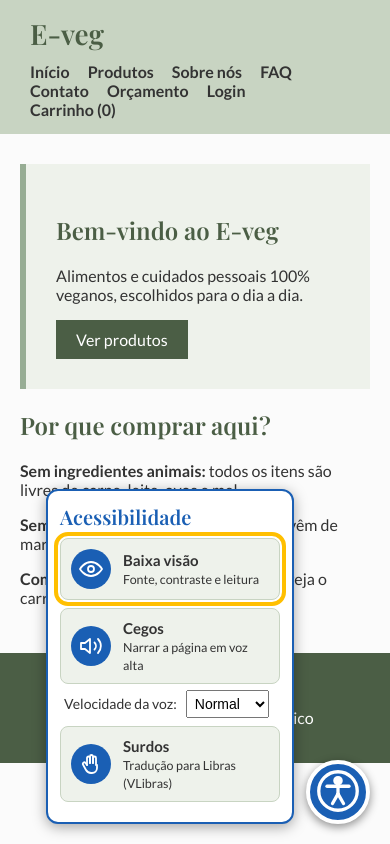
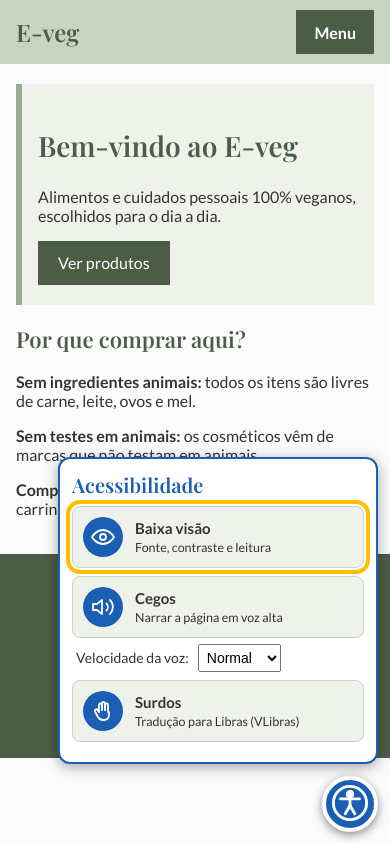
Before and after one commit to ojsuporte-coder/E-Veg, a plain HTML site: page index.html in a window 390 px wide. Both pictures are taken after a click on the button "Abrir menu de acessibilidade". Drawn offline with nearby package versions, Linux system fonts and the light colour scheme.

Commit message:
Update two

```diff
--- a/css/style.css
+++ b/css/style.css
@@ -1,4 +1,17 @@
 /* Estilos do E-veg */
+
+* {
+    box-sizing: border-box;
+}
+
+html {
+    -webkit-text-size-adjust: 100%;
+}
+
+img {
+    max-width: 100%;
+    height: auto;
+}
 
 body {
     font-family: 'Lato', sans-serif;
@@ -142,6 +155,8 @@ legend {
     border-radius: 12px;
     box-shadow: 0 3px 14px rgba(0, 0, 0, 0.35);
     padding: 12px;
+    max-height: calc(100vh - 40px);
+    overflow-y: auto;
     z-index: 9999;
 }
 
@@ -220,12 +235,6 @@ legend {
     visibility: hidden !important;
 }
 
-@media (max-width: 400px) {
-    .acess-menu {
-        width: 220px;
-    }
-}
-
 /* Cabeçalho */
 header {
     background-color: #c8d4c2;
@@ -260,11 +269,21 @@ nav a:hover {
     text-decoration: underline;
 }
 
+/* Botão "Menu" (só aparece no celular) */
+.menu-botao {
+    display: none;
+}
+
 /* Conteúdo */
 main {
     max-width: 900px;
     margin: 0 auto;
     padding: 30px 20px;
+    overflow-wrap: break-word;
+}
+
+#area-carrinho {
+    overflow-x: auto;
 }
 
 .destaque {
@@ -367,3 +386,127 @@ footer a {
 footer nav {
     margin-bottom: 10px;
 }
+
+/* ===== Celular e telas pequenas ===== */
+@media (max-width: 720px) {
+    header {
+        padding: 10px 16px;
+        display: flex;
+        flex-wrap: wrap;
+        align-items: center;
+        justify-content: space-between;
+    }
+
+    .logo {
+        font-size: 24px;
+    }
+
+    .menu-botao {
+        display: block;
+        background-color: #4b5e45;
+        color: white;
+        border: none;
+        padding: 10px 18px;
+        min-height: 44px;
+        font-family: 'Lato', sans-serif;
+        font-size: 16px;
+        font-weight: bold;
+        cursor: pointer;
+    }
+
+    nav {
+        width: 100%;
+    }
+
+    nav.fechado {
+        display: none;
+    }
+
+    nav ul {
+        margin-top: 8px;
+    }
+
+    nav li {
+        display: block;
+        margin: 0;
+        border-top: 1px solid #97ad94;
+    }
+
+    nav a {
+        display: block;
+        padding: 12px 4px;
+    }
+
+    main {
+        padding: 20px 16px;
+    }
+
+    h1 {
+        font-size: 28px;
+    }
+
+    h2 {
+        font-size: 22px;
+    }
+
+    .destaque {
+        padding: 20px 16px;
+    }
+
+    .produto {
+        display: block;
+        width: 100%;
+        margin: 10px 0;
+    }
+
+    .botao {
+        min-height: 44px;
+        padding: 12px 20px;
+    }
+
+    form {
+        max-width: 100%;
+    }
+
+    th, td {
+        padding: 6px 4px;
+        font-size: 14px;
+    }
+
+    .pergunta {
+        padding: 14px 0;
+    }
+
+    footer {
+        padding-bottom: 90px;
+    }
+
+    /* botão e menu de acessibilidade */
+    .acess-botao {
+        width: 56px;
+        height: 56px;
+        right: 12px;
+        bottom: 12px;
+    }
+
+    .acess-botao svg {
+        width: 38px;
+        height: 38px;
+    }
+
+    .acess-menu {
+        right: 12px;
+        bottom: 80px;
+        width: calc(100% - 24px);
+        max-width: 320px;
+        max-height: calc(100vh - 100px);
+    }
+}
+
+/* Celular deitado (pouca altura): o menu de acessibilidade ocupa a altura toda */
+@media (max-height: 480px) {
+    .acess-menu {
+        bottom: 12px;
+        max-height: calc(100vh - 24px);
+    }
+}
--- a/index.html
+++ b/index.html
@@ -5,25 +5,25 @@
     <meta name="viewport" content="width=device-width, initial-scale=1.0">
     <title>Produtos Veganos - E-veg</title>
     <link href="https://fonts.googleapis.com/css2?family=Playfair+Display:wght@400;600&family=Lato:wght@300;400;700&display=swap" rel="stylesheet">
-    <link rel="stylesheet" href="css/style.css">
-    <script src="js/script.js"></script>
+    <link rel="stylesheet" href="css/style.css?v=3">
+    <script src="js/script.js?v=3"></script>
 </head>
 <body>
     <!-- Menu de acessibilidade: um botão que abre as opções para cada público -->
     <div class="acess">
-        <div class="acess-menu" id="acess-menu" role="group" aria-label="Opções de acessibilidade">
+        <div class="acess-menu" id="acess-menu" style="display: none;" role="group" aria-label="Opções de acessibilidade">
             <p class="acess-titulo">Acessibilidade</p>
 
             <button class="acess-item" id="item-baixa-visao" onclick="abrirBaixaVisao()">
                 <span class="acess-icone">
-                    <svg viewBox="0 0 24 24" aria-hidden="true"><path d="M1 12s4-7 11-7 11 7 11 7-4 7-11 7S1 12 1 12z"/><circle cx="12" cy="12" r="3"/></svg>
+                    <svg viewBox="0 0 24 24" width="24" height="24" aria-hidden="true"><path d="M1 12s4-7 11-7 11 7 11 7-4 7-11 7S1 12 1 12z"/><circle cx="12" cy="12" r="3"/></svg>
                 </span>
                 <span><b>Baixa visão</b><br><small>Fonte, contraste e leitura</small></span>
             </button>
 
             <button class="acess-item" id="botao-narrar" onclick="narrar()">
                 <span class="acess-icone">
-                    <svg viewBox="0 0 24 24" aria-hidden="true"><polygon points="11 5 6 9 2 9 2 15 6 15 11 19 11 5"/><path d="M15.5 8.5a5 5 0 0 1 0 7"/><path d="M19 5a10 10 0 0 1 0 14"/></svg>
+                    <svg viewBox="0 0 24 24" width="24" height="24" aria-hidden="true"><polygon points="11 5 6 9 2 9 2 15 6 15 11 19 11 5"/><path d="M15.5 8.5a5 5 0 0 1 0 7"/><path d="M19 5a10 10 0 0 1 0 14"/></svg>
                 </span>
                 <span><b>Cegos</b><br><small id="texto-narrar">Narrar a página em voz alta</small></span>
             </button>
@@ -38,20 +38,21 @@
 
             <button class="acess-item" id="item-libras" onclick="abrirLibras()">
                 <span class="acess-icone">
-                    <svg viewBox="0 0 24 24" aria-hidden="true"><path d="M8 13V6a1.5 1.5 0 0 1 3 0v5"/><path d="M11 11V4.5a1.5 1.5 0 0 1 3 0V11"/><path d="M14 11V6a1.5 1.5 0 0 1 3 0v7"/><path d="M8 13l-1.5-2a1.5 1.5 0 0 0-2.4 1.8L7 18a6 6 0 0 0 5 3h1a5 5 0 0 0 5-5v-3"/></svg>
+                    <svg viewBox="0 0 24 24" width="24" height="24" aria-hidden="true"><path d="M8 13V6a1.5 1.5 0 0 1 3 0v5"/><path d="M11 11V4.5a1.5 1.5 0 0 1 3 0V11"/><path d="M14 11V6a1.5 1.5 0 0 1 3 0v7"/><path d="M8 13l-1.5-2a1.5 1.5 0 0 0-2.4 1.8L7 18a6 6 0 0 0 5 3h1a5 5 0 0 0 5-5v-3"/></svg>
                 </span>
                 <span><b>Surdos</b><br><small>Tradução para Libras (VLibras)</small></span>
             </button>
         </div>
 
         <button class="acess-botao" id="acess-botao" onclick="abrirMenuAcessibilidade()" aria-label="Abrir menu de acessibilidade" aria-expanded="false" aria-controls="acess-menu">
-            <svg viewBox="0 0 24 24" aria-hidden="true"><circle cx="12" cy="12" r="10.5"/><circle cx="12" cy="6.4" r="1.7" class="preenchido"/><path d="M6 9.4h12"/><path d="M12 9.4v4.2"/><path d="M12 13.6l-3 5.2"/><path d="M12 13.6l3 5.2"/></svg>
+            <svg viewBox="0 0 24 24" width="44" height="44" aria-hidden="true"><circle cx="12" cy="12" r="10.5"/><circle cx="12" cy="6.4" r="1.7" class="preenchido"/><path d="M6 9.4h12"/><path d="M12 9.4v4.2"/><path d="M12 13.6l-3 5.2"/><path d="M12 13.6l3 5.2"/></svg>
         </button>
     </div>
     <a class="pular" href="#conteudo">Pular para o conteúdo</a>
     <header>
         <a class="logo" href="index.html">E-veg</a>
-        <nav aria-label="Menu principal">
+        <button class="menu-botao" id="menu-botao" onclick="abrirMenu()" aria-expanded="false" aria-controls="menu-principal">Menu</button>
+        <nav id="menu-principal" aria-label="Menu principal">
             <ul>
                 <li><a href="index.html" aria-current="page">Início</a></li>
                 <li><a href="produtos.html">Produtos</a></li>
--- a/js/script.js
+++ b/js/script.js
@@ -209,6 +209,20 @@ function calcular() {
     document.getElementById("resultado").innerHTML = formatar(total);
 }
 
+// ----- Menu de navegação do celular -----
+// No celular o menu principal fica recolhido; o botão "Menu" abre e fecha.
+function abrirMenu() {
+    var nav = document.getElementById("menu-principal");
+    var botao = document.getElementById("menu-botao");
+    if (nav.className == "fechado") {
+        nav.className = "";
+        botao.setAttribute("aria-expanded", "true");
+    } else {
+        nav.className = "fechado";
+        botao.setAttribute("aria-expanded", "false");
+    }
+}
+
 // ----- Menu de acessibilidade (botão flutuante) -----
 // Um único botão abre o menu com as opções:
 //   Baixa visão -> abre o widget Sienna
@@ -254,6 +268,11 @@ function abrirBaixaVisao() {
 function esconderBotaoLibras() {
     if (window.VLibrasWidget != undefined && window.VLibrasWidget.initBtn != undefined) {
         window.VLibrasWidget.initBtn.style.display = "none";
+    }
+    // Garante também que o botão original do Sienna fique escondido
+    var botaoSienna = document.querySelector(".asw-menu-btn");
+    if (botaoSienna != null) {
+        botaoSienna.style.visibility = "hidden";
     }
 }
 
@@ -325,6 +344,8 @@ function mudarVelocidade() {
 
 // Roda quando a página termina de carregar
 window.onload = function () {
+    // O menu começa fechado (a classe só tem efeito em telas pequenas, veja o CSS)
+    document.getElementById("menu-principal").className = "fechado";
     setInterval(esconderBotaoLibras, 300);
     window.onkeydown = function (evento) {
         if (evento.key == "Escape") {
```
Also changed, not shown: carrinho.html (+9 -8 lines), checkout.html (+9 -8 lines), contato.html (+9 -8 lines), faq.html (+9 -8 lines), login.html (+9 -8 lines), orcamento_hospedagem.html (+9 -8 lines), produtos.html (+9 -8 lines), sobre_nos.html (+9 -8 lines), termos_de_uso.html (+9 -8 lines), 1 other file.
